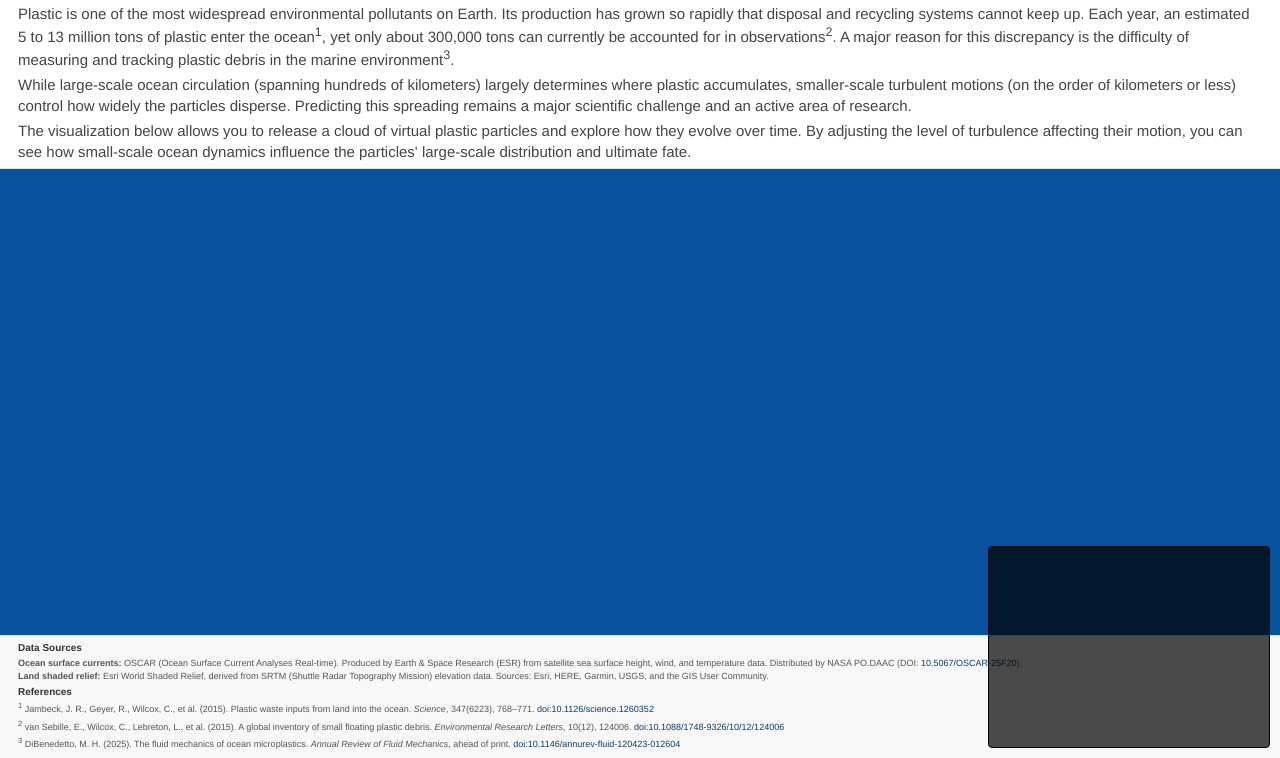
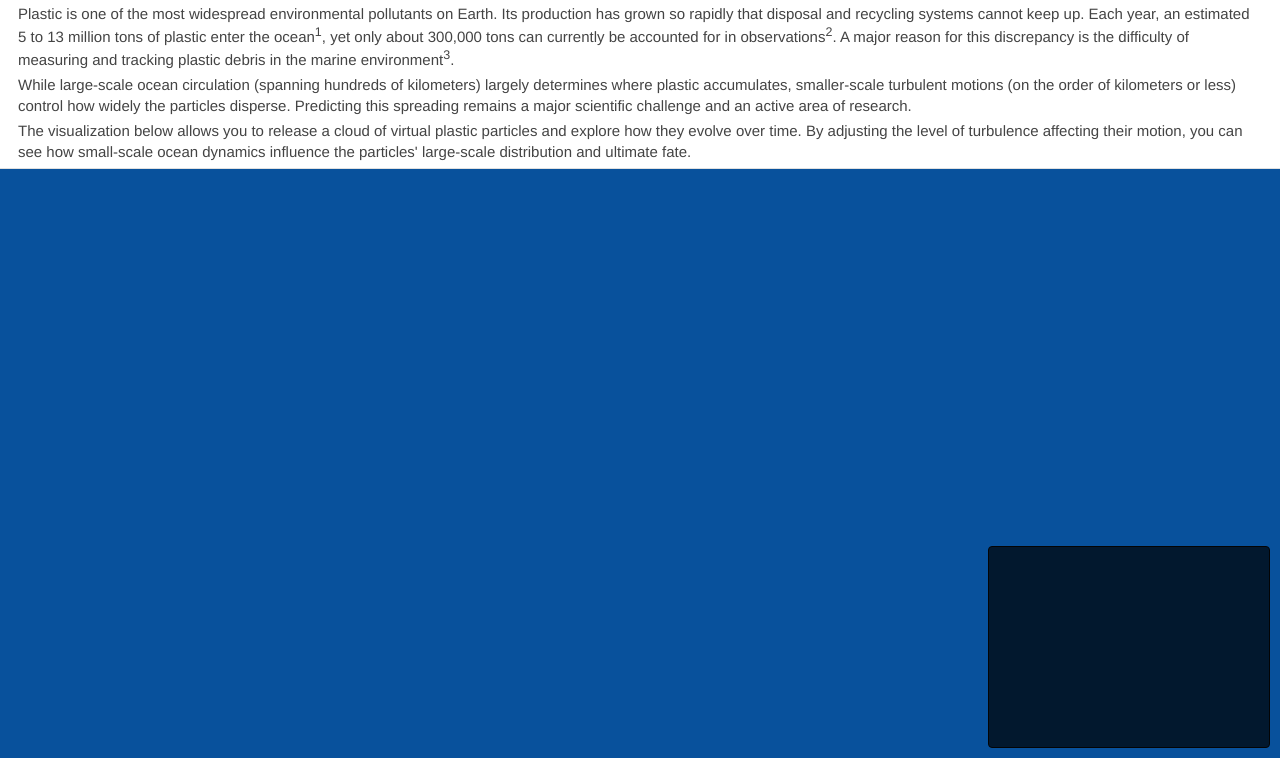
Before and after one commit to SamanthasCodes/flowtracks, a plain HTML site: page public/index.html in a window 1280 px wide. Shown: the part 42-800 px from the top of the page. Drawn offline with Linux system fonts and the light colour scheme; a script that the page names is missing.

Commit message:
fix stretching

```diff
--- a/public/index.html
+++ b/public/index.html
@@ -3,7 +3,13 @@
 <head>
 <style>
 * { box-sizing: border-box; margin: 0; padding: 0; }
-html, body { height: 100%; overflow: hidden; font-family: 'Helvetica Neue', Helvetica, Arial, sans-serif; color: #222; }
+html, body {
+    height: 100%;
+    margin: 0;
+    overflow-y: auto;
+    font-family: 'Helvetica Neue', Helvetica, Arial, sans-serif;
+    color: #222;
+}
 
 .page {
     display: flex;
@@ -36,11 +42,18 @@ html, body { height: 100%; overflow: hidden; font-family: 'Helvetica Neue', Helv
 }
 
 /* ---- Map ---- */
+.map-wrapper {
+    flex: 1;
+    display: flex;
+    justify-content: center;
+    padding: 10px 24px;
+    background: #08519c;
+}
 .map-container {
-    flex: 1;
+    width: 100%;
+    max-width: 1200px;
+    aspect-ratio: 2 / 1;
     position: relative;
-    min-height: 0;
-    background: #08519c;
 }
 #coastline, #canvas, #land, #tracers {
     position: absolute;
@@ -108,12 +121,15 @@ html, body { height: 100%; overflow: hidden; font-family: 'Helvetica Neue', Helv
     </div>
 
     <!-- MAP -->
-    <div class="map-container">
-        <canvas id="coastline"></canvas>
-        <canvas id="canvas"></canvas>
-        <canvas id="land"></canvas>
-        <canvas id="tracers"></canvas>
+    <div class="map-wrapper">
+        <div class="map-container">
+            <canvas id="coastline"></canvas>
+            <canvas id="canvas"></canvas>
+            <canvas id="land"></canvas>
+            <canvas id="tracers"></canvas>
+        </div>
     </div>
+
 
     <!-- FOOTER -->
     <div class="footer">
--- a/public/index.js
+++ b/public/index.js
@@ -331,7 +331,7 @@ gui.add(wind, 'fadeOpacity', 0.9, 0.999).step(0.001).updateDisplay();
 gui.add(wind, 'speedFactor', 0.5, 3.0);
 gui.add(wind, 'dropRate', 0, 0.05);
 gui.add(wind, 'dropRateBump', 0, 0.2);
-gui.add(wind, 'diffusion', 0, 0.005).step(0.0001);
+gui.add(wind, 'diffusion', 0, 0.002).step(0.0001);
 
 const meta = {
     'date (YYYY-MM-DD)': '2021-01-08',
--- a/public/wind-gl.js
+++ b/public/wind-gl.js
@@ -129,7 +129,7 @@ var WindGL = function WindGL(gl) {
 
     this.fadeOpacity = 0.999; // how fast the particle trails fade on each frame
     this.speedFactor = 3; // how fast the particles move
-    this.dropRate = 0.001; // how often the particles move to a random place
+    this.dropRate = 0.01; // how often the particles move to a random place
     this.dropRateBump = 0; // drop rate increase relative to individual particle speed
 
     this.drawProgram = createProgram(gl, drawVert, drawFrag);
```
